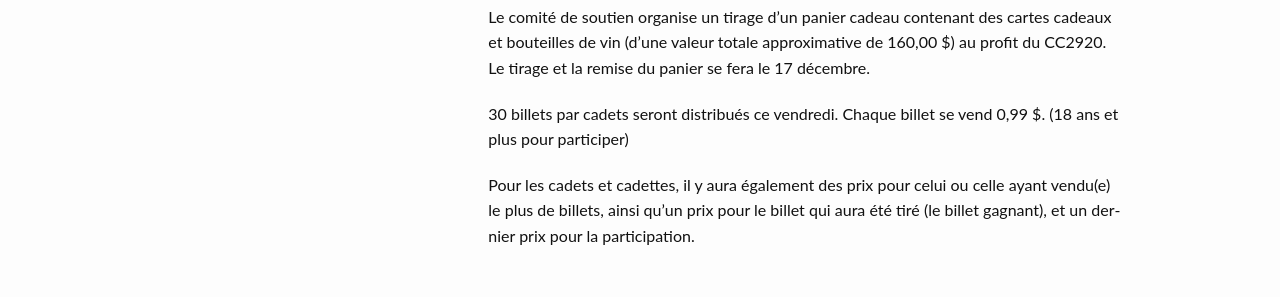
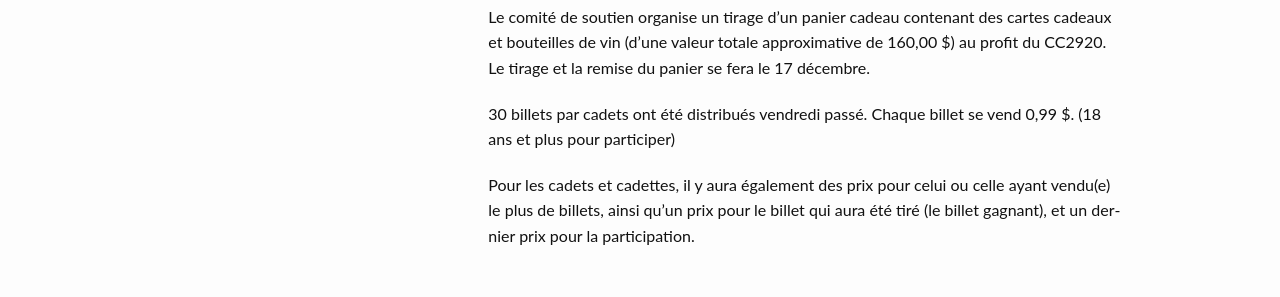
Before and after one commit to CC2920/web, a Jekyll site: the page built from _communications/messages.md, in a window 1280 px wide. Shown: the part 1003-1300 px from the top of the page. Built offline with Jekyll 4.4.1, drawn with Linux system fonts in a browser that asks for light colours.

Commit message:
Update messages.md

```diff
--- a/_communications/messages.md
+++ b/_communications/messages.md
@@ -30,7 +30,7 @@ Le peloton de précision a lieu les mercredis de 18h30 à 20h30 au [100 rue de l
 
 Le comité de soutien organise un tirage d'un panier cadeau contenant des cartes cadeaux et bouteilles de vin (d'une valeur totale approximative de 160,00 $) au profit du CC2920. Le tirage et la remise du panier se fera le 17 décembre.
 
-30 billets par cadets seront distribués ce vendredi. Chaque billet se vend 0,99 $. (18 ans et plus pour participer)
+30 billets par cadets ont été distribués vendredi passé. Chaque billet se vend 0,99 $. (18 ans et plus pour participer)
 
 Pour les cadets et cadettes, il y aura également des prix pour celui ou celle ayant vendu(e) le plus de billets, ainsi qu’un prix pour le billet qui aura été tiré (le billet gagnant), et un dernier prix pour la participation.
 
```
